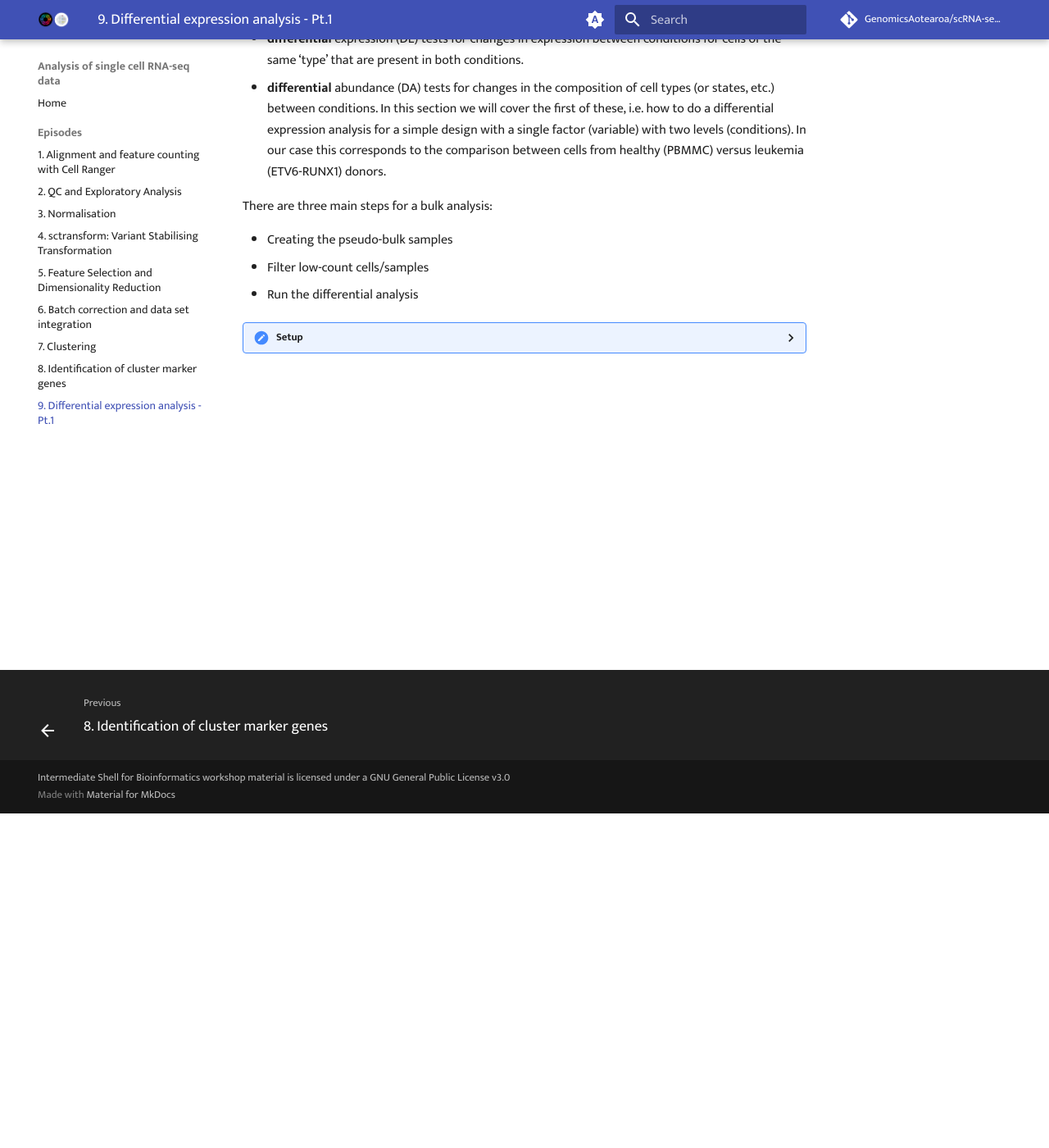
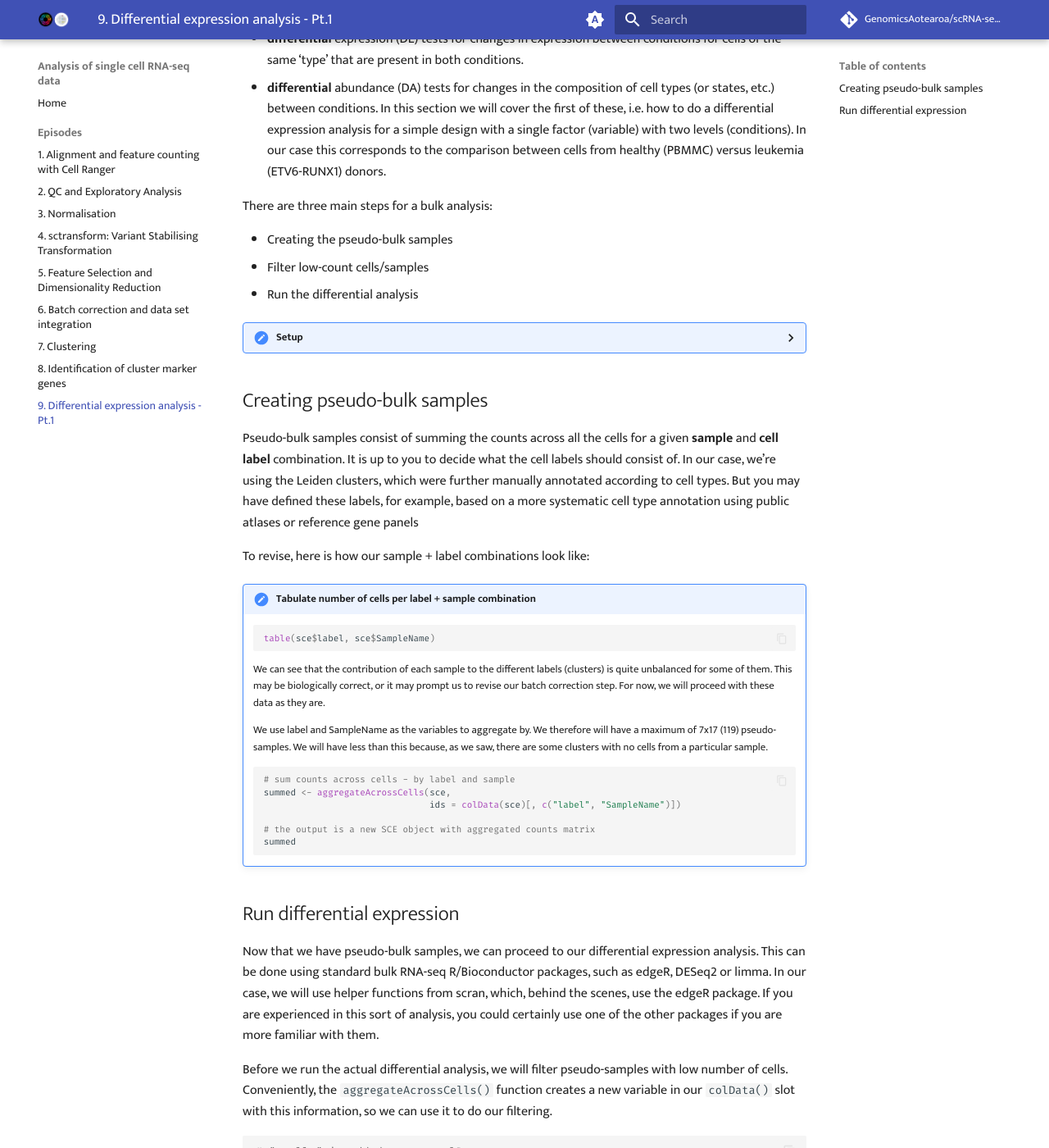
Before and after one commit to GenomicsAotearoa/scRNA-seq-data-analysis, an MkDocs documentation site: the page built from docs/episodes /9.md, in a window 1280 px wide and 1400 px high, scrolled down 408 px. Shown: the whole window at 82% size. Built offline with MkDocs 1.6.1 and Material for MkDocs 9.7.7, drawn with Linux system fonts in a browser that asks for light colours; comment, search, counter and statistics services are not loaded; some of the changed text lies outside the part shown.

Commit message:
start differential expression

````diff
--- a/docs/episodes /9.md
+++ b/docs/episodes /9.md
@@ -34,3 +34,52 @@ There are three main steps for a bulk analysis:
                    colour_by = "label",
                    text_by = "label")
     ```
+## Creating pseudo-bulk samples
+
+Pseudo-bulk samples consist of summing the counts across all the cells for a given **sample** and **cell label** combination. It is up to you to decide what the cell labels should consist of. In our case, we’re using the Leiden clusters, which were further manually annotated according to cell types. But you may have defined these labels, for example, based on a more systematic cell type annotation using public atlases or reference gene panels
+
+To revise, here is how our sample + label combinations look like:
+
+!!! r-project-2 "Tabulate number of cells per label + sample combination"
+
+    ```r
+    table(sce$label, sce$SampleName)
+    ```
+
+    We can see that the contribution of each sample to the different labels (clusters) is quite unbalanced for some of them. This may be biologically correct, or it may prompt us to revise our batch correction step. For now, we will proceed with these data as they are.
+
+    We use label and SampleName as the variables to aggregate by. We therefore will have a maximum of 7x17 (119) pseudo-samples. We will have less than this because, as we saw, there are some clusters with no cells from a particular sample.
+
+    ```r
+    # sum counts across cells - by label and sample
+    summed <- aggregateAcrossCells(sce,
+                                   ids = colData(sce)[, c("label", "SampleName")])
+
+    # the output is a new SCE object with aggregated counts matrix
+    summed
+    ```
+
+## Run differential expression
+
+Now that we have pseudo-bulk samples, we can proceed to our differential expression analysis. This can be done using standard bulk RNA-seq R/Bioconductor packages, such as edgeR, DESeq2 or limma. In our case, we will use helper functions from scran, which, behind the scenes, use the edgeR package. If you are experienced in this sort of analysis, you could certainly use one of the other packages if you are more familiar with them.
+
+Before we run the actual differential analysis, we will filter pseudo-samples with low number of cells. Conveniently, the `aggregateAcrossCells()` function creates a new variable in our `colData()` slot with this information, so we can use it to do our filtering.
+
+```r
+# "ncells" is added to our colData
+colData(summed)[, c("SampleName", "ncells")]
+```
+```r
+# use this to filter our pseudo-bulk object
+summed <- summed[, summed$ncells >= 20]
+```
+
+```r
+# perform differential analysis for each label
+# this uses edgeR package behind the scenes.
+de_results <- pseudoBulkDGE(summed,
+                            label = summed$label,
+                            design = ~ SampleGroup,
+                            coef = "SampleGroupPBMMC",
+                            condition = summed$SampleName)
+```
````
